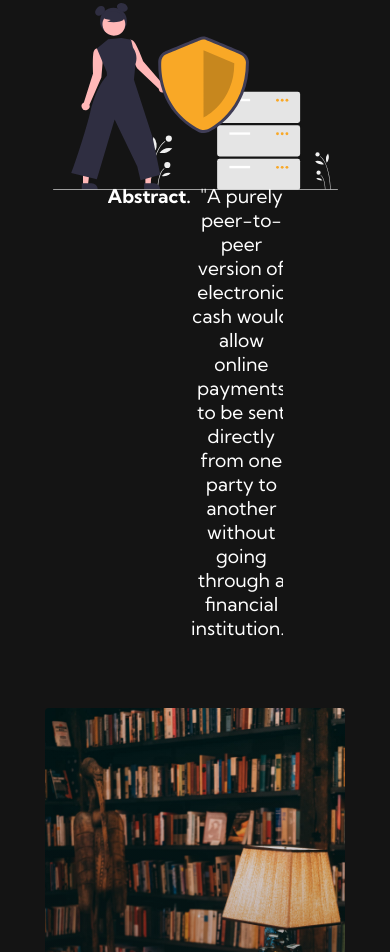
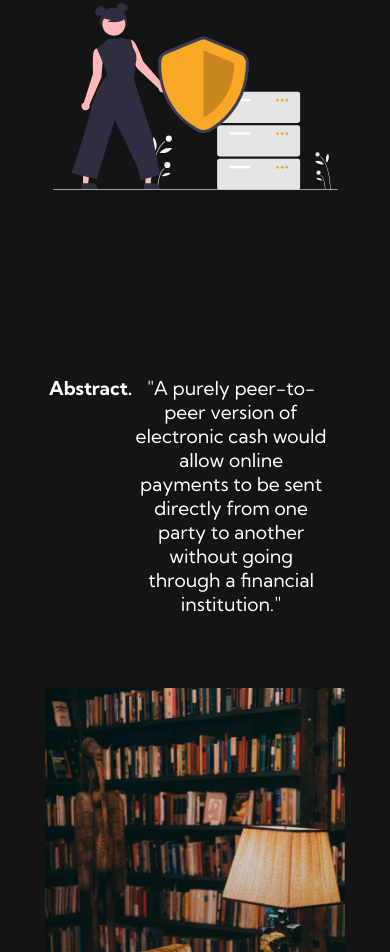
Before and after one commit to EhDee22/selfcustody, a plain HTML site: page docs/index.html in a window 390 px wide. Shown: the part 611-1563 px from the top of the page. Drawn offline with Linux system fonts and the light colour scheme.

Commit message:
mobile view service1__inner changes

```diff
--- a/docs/styles.css
+++ b/docs/styles.css
@@ -541,13 +541,13 @@ body {
 }
 
 @media screen and (max-width: 1442px) {
-  .services1_inner {
+  .services1__inner {
     max-width: 80%;
   }
 }
 
 @media screen and (max-width: 1004px) {
-  .services1_inner {
+  .services1__inner {
     height: 220px;
     margin-top: 6rem;
   }
@@ -558,7 +558,7 @@ body {
     height: 1100px;
   }
 
-  .services1_inner {
+  .services1__inner {
     font-size: 1rem;
     margin-top: 4rem;
     width: 90%;
@@ -572,14 +572,14 @@ body {
 }
 
 @media screen and (max-width: 786px) {
-  .services1_inner {
+  .services1__inner {
     height: 260px;
     margin-top: 12rem;
   }
 }
 
 @media screen and (max-width: 600px) {
-  .services1_inner {
+  .services1__inner {
     margin-bottom: 4rem;
   }
 }
```
